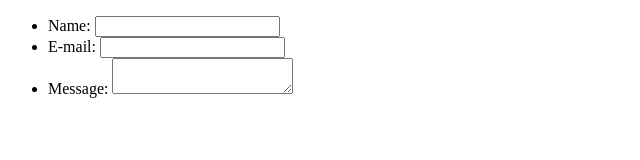
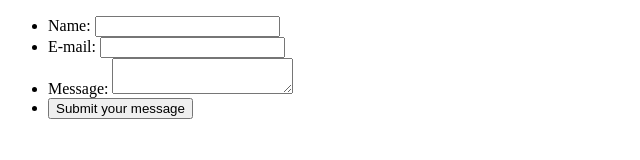
Before and after one commit to Jamzlor/html_form, a plain HTML site: page index.html in a window 1280 px wide. Shown: the whole page, without its empty margins (0-640 px from the left). Drawn offline with Linux system fonts and the light colour scheme.

Commit message:
Add submit button
submit type button will send the form info to the designated action destination
use of button element allows for more complex styling and capability to using input type:submit

```diff
--- a/index.html
+++ b/index.html
@@ -20,6 +20,9 @@
                 <label for="msg">Message:</label>
                 <textarea name="user_message" id="msg"></textarea>
             </li>
+            <li class="button">
+                <button type="submit">Submit your message</button>
+            </li>
         </ul>
     </form>
   </body>
```
Also changed, not shown: form-sketch-low.jpg (added).
